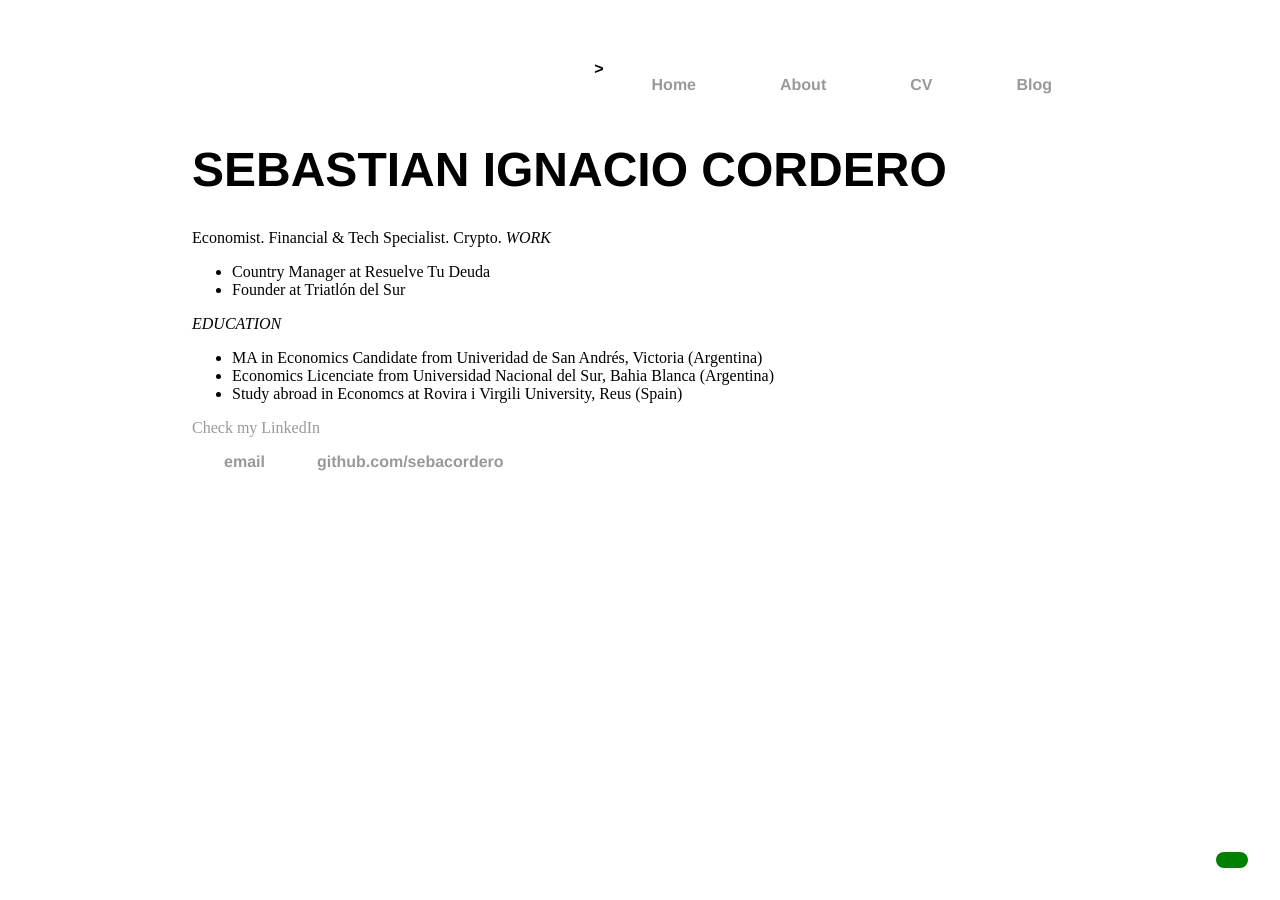
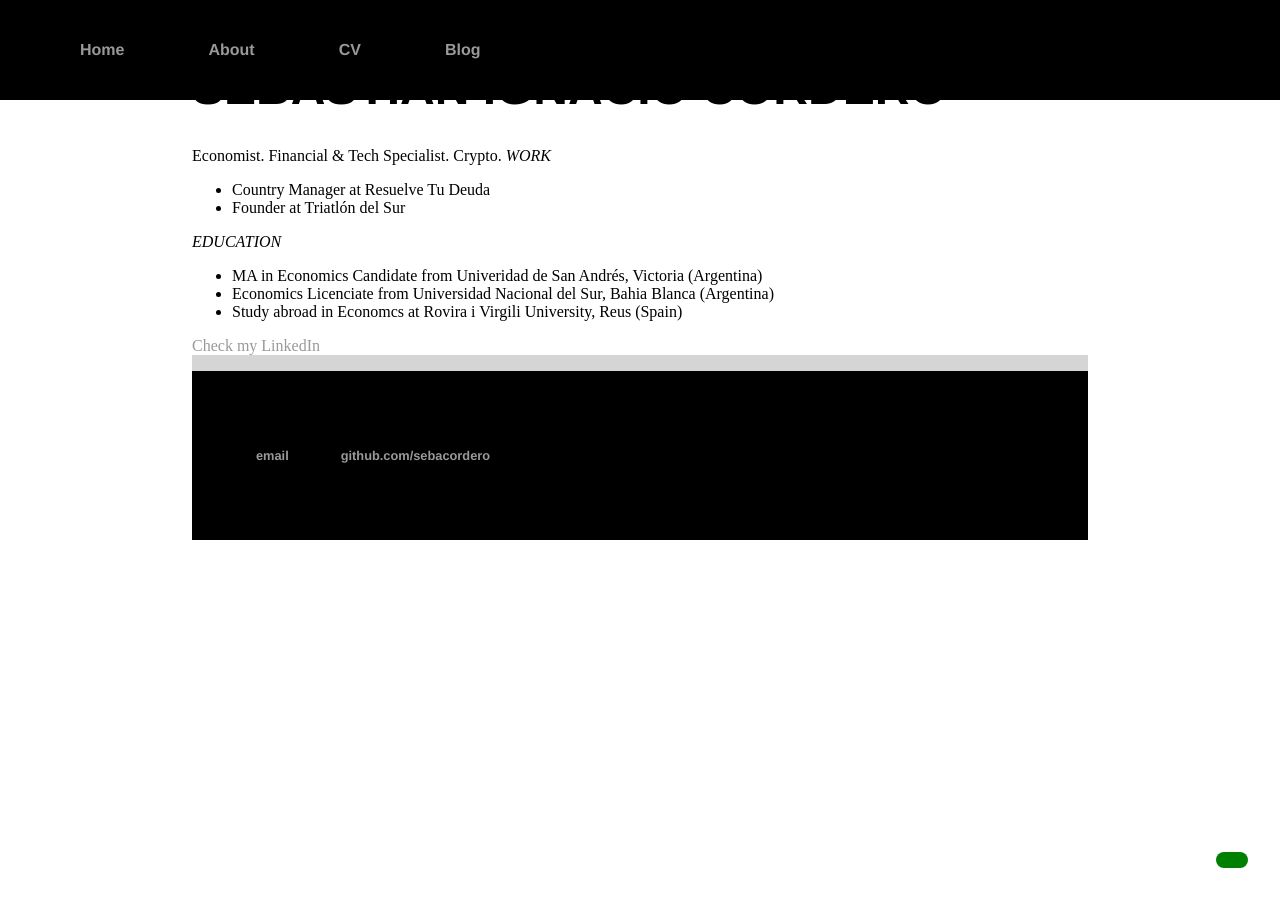
Before and after one commit to sebacordero/my-site, a Jekyll site: the page built from cv/index.html, in a window 1280 px wide. Built offline with Jekyll 4.4.1, drawn with Linux system fonts in a browser that asks for light colours.

Commit message:
edit classes

```diff
--- a/_layouts/default.html
+++ b/_layouts/default.html
@@ -6,9 +6,9 @@
 			<link rel="stylesheet" type="text/css" href="/css/main.css">
 		</head>
 		<body>
-			<header>
+			<header class="header">
 			<nav class="nav">
-	    		<ul class="nav__lista">>
+	    		<ul class="nav__lista">
 	        		<li class="nav__item">
                     <a class="nav__enlace" href="/">Home</a></li>
 		        	<li class="nav__item">
@@ -20,6 +20,8 @@
 	    		</ul>
 			</nav>
 			</header>
+
+
 			<main>
 
 			<div class="container">
@@ -35,7 +37,7 @@
 			</main>
 
 
-			<footer class="footer__flex">
+			<footer class="footer">
 	    		<ul class="footer__lista">
                 <li class="footer__item">
                     <a class="footer__enlace"  href="mailto:seba.cordero@gmail.com">email</a></li>
```
